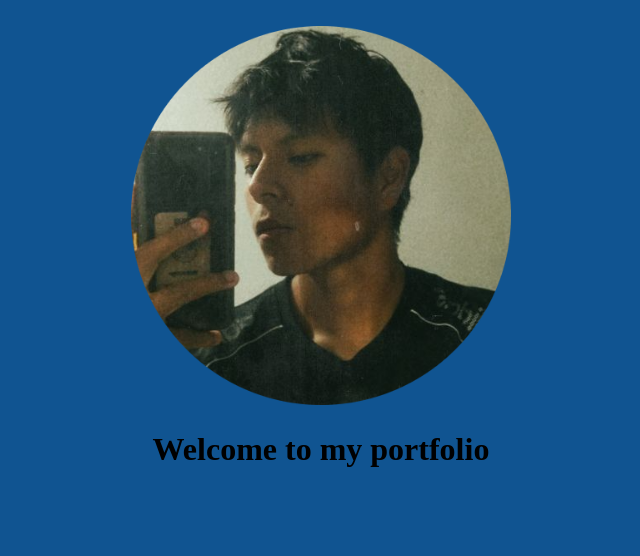
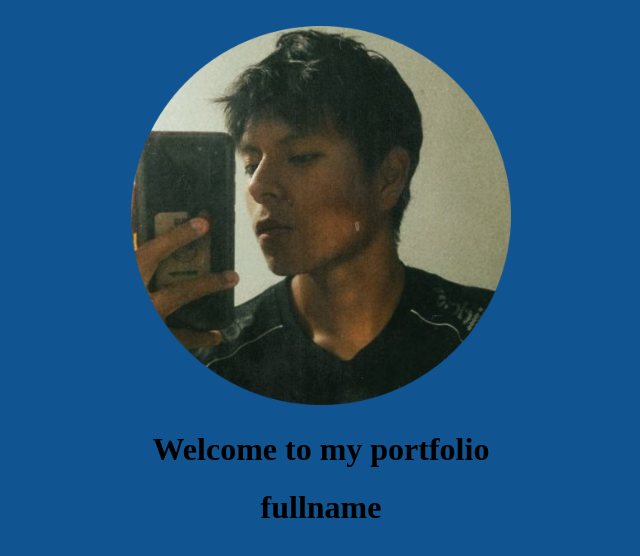
Before and after one commit to SanXKourt/SanXKourt.github.io, a plain HTML site: page index.html in a window 1280 px wide. Shown: the whole page, without its empty margins (319-959 px from the left). Drawn offline with Linux system fonts and the light colour scheme.

Commit message:
Upload portafolio template

```diff
--- a/index.html
+++ b/index.html
@@ -10,5 +10,8 @@
 <center>
 <img src = "images/cropped_circle_image.png"width="30%"><br>
     <center><h1>Welcome to my portfolio<h1><center>
+        <tableb border="1">
+            <tr>
+                <td><label>fullname</label></td></tr>
 </body>
 </html>
```
